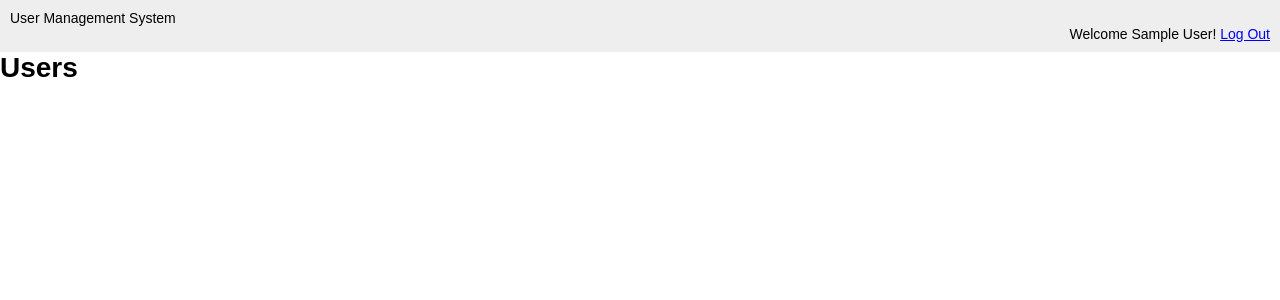
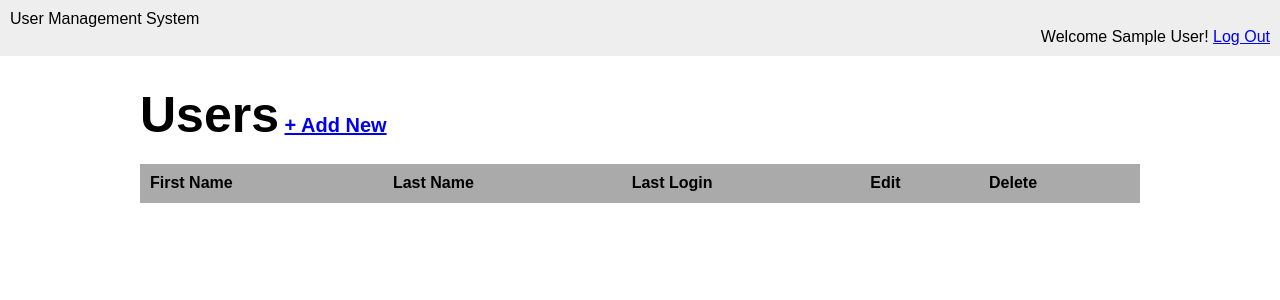
Before and after one commit to isurudilshan101/User_Management_System, a PHP site: page /users.php in a window 1280 px wide. Shown: the top 300 px of the page. Run offline with PHP 8.4, Linux system fonts and the light colour scheme; the visitor is signed in with stand-in values (Sample User, id 1); tables that the repository leaves empty or names only in its code hold one stand-in row (values such as "Sample post"); lists and menus that the app fills with data are empty.

Commit message:
completed add user

```diff
--- a/css/main.css
+++ b/css/main.css
@@ -5,7 +5,7 @@
 body
 {
 	font-family:Arial;
-	font-size:14px;
+	font-size:16px;
 
 }
 .login
@@ -64,3 +64,38 @@ header .loggedin
 {
 	float:right;
 }
+
+main
+{
+	width: 1000px;
+	margin:30px auto;
+}
+
+main h1
+{
+	margin-bottom: 20px;
+	font-size: 50px;
+}
+
+main h1 span
+{
+	font-size: 20px;
+}
+
+table.masterlist
+{
+	width:100%;
+	border-collapse:collapse;
+	text-align: left;
+}
+
+table.masterlist th{
+	background-color: #aaa;
+
+}
+
+table.masterlist th, table.masterlist td
+{
+	padding:10px;
+	border-bottom: 1px solid #aaa;
+}
--- a/users.php
+++ b/users.php
@@ -10,6 +10,28 @@ if( !isset($_SESSION['user_id'])){
 	//echo $_SESSION['first_name'];
 	//echo $_SESSION['user_id'];
 
+	$user_list='';
+	//getting the list of users
+	$query="SELECT * FROM user WHERE is_deleted=0 ORDER BY first_name";
+	$users=mysqli_query($connection,$query);
+
+	if($users){
+		while($user=mysqli_fetch_assoc($users)){
+			$user_list .="<tr>";
+
+			$user_list .="<td>{$user['first_name']}</td>";
+			$user_list .="<td>{$user['last_name']}</td>";
+			$user_list .="<td>{$user['last_login']}</td>";
+			$user_list .="<td><a href=\"modify-user.php?user_id={$user['Id']}\">Edit</a></td>";
+			$user_list .="<td><a href=\"delete-user.php?user_id={$user['Id']}\">Delete</a></td>";
+
+			$user_list .="</tr>";
+
+
+		}
+	}else{
+		echo "Database query failed.";
+	}
 
 
 ?>
@@ -25,5 +47,30 @@ if( !isset($_SESSION['user_id'])){
 		<div class="appname"> User Management System</div>
 		<div class="loggedin">Welcome <?php echo $_SESSION['first_name'];?>! <a href="logout.php">Log Out</a></div>
 	</header>
-	<h1>Users</h1>
+
+
+<main>
+
+
+ <h1>Users<span> <a href="add-user.php>">+ Add New</a></span></h1>
+
+<table class="masterlist">
+	<tr>
+
+		<th>First Name</th>
+		<th>Last Name</th>
+		<th>Last Login</th>
+		<th>Edit</th>
+		<th>Delete</th>
+
+	</tr>
+
+	<?php echo $user_list; ?>
+
+</table>
+
+
+
+</main>
+
 </body>
```
